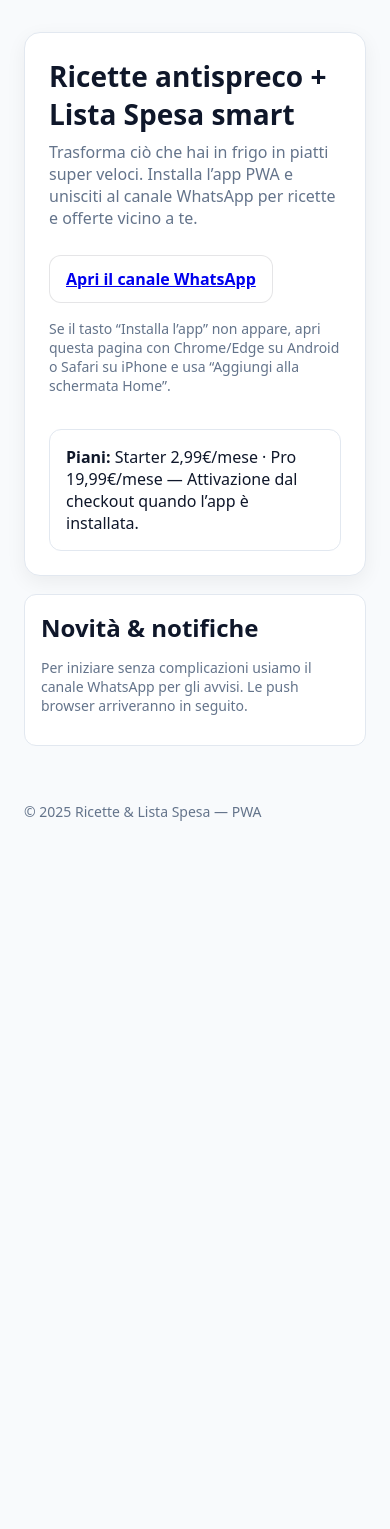
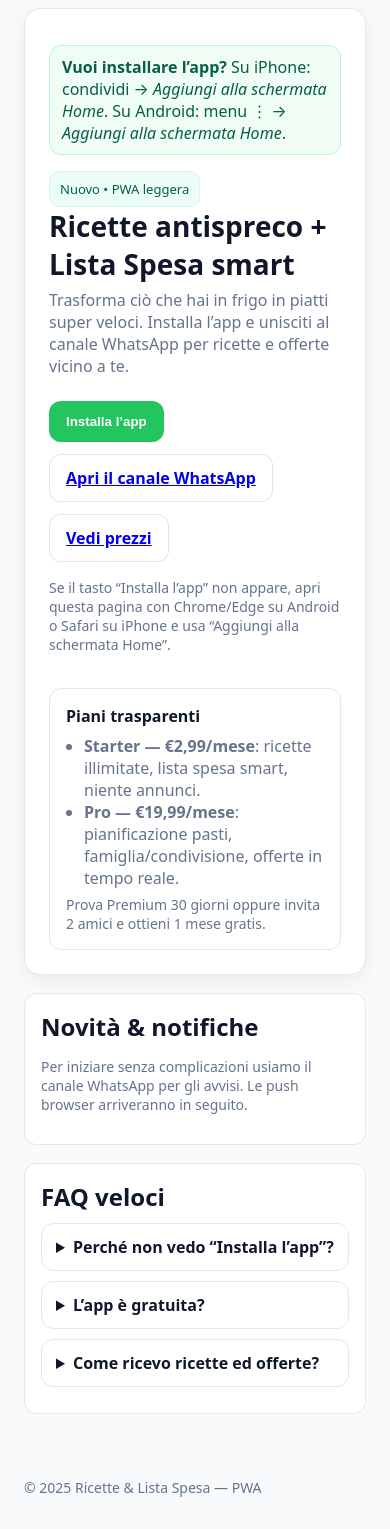
Before and after one commit to Salvatore251086/ricette-lista-spesa, a plain HTML site: page index.html in a window 390 px wide. Shown: the part 80-1609 px from the top of the page. Before the commit the page ends 933 px from the top, so only its background shows below. Drawn offline with Linux system fonts and the light colour scheme.

Commit message:
Update index.html

```diff
--- a/index.html
+++ b/index.html
@@ -4,98 +4,137 @@
   <meta charset="utf-8" />
   <meta name="viewport" content="width=device-width, initial-scale=1" />
   <title>Ricette & Lista Spesa — App</title>
-  <meta name="description" content="Ricette anti-spreco in base a ciò che hai in frigo, lista spesa smart e offerte vicine a te. Installa l'app e unisciti al canale WhatsApp per le ricette del giorno." />
+  <meta name="description" content="Ricette anti-spreco in base a ciò che hai in frigo, lista spesa smart e offerte vicine a te. Installa l'app PWA e unisciti al canale WhatsApp per ricette e offerte." />
 
-  <!-- IMPORTANTISSIMO per GitHub Pages (repo /ricette-lista-spesa/) -->
-  <base href="/ricette-lista-spesa/">
-
-  <!-- PWA: manifest + tema -->
-  <link rel="manifest" href="manifest.webmanifest" />
+  <!-- PWA -->
+  <link rel="manifest" href="/manifest.webmanifest" />
   <meta name="theme-color" content="#22C55E" />
 
-  <!-- Icone (percorsi relativi) -->
-  <link rel="icon" href="assets/icons/icon-192.png" sizes="192x192" type="image/png" />
-  <link rel="apple-touch-icon" href="assets/icons/icon-192.png" />
+  <!-- Icone -->
+  <link rel="icon" href="/assets/icons/icon-192.png" sizes="192x192" type="image/png" />
+  <link rel="apple-touch-icon" href="/assets/icons/icon-192.png" />
 
-  <!-- Stili leggeri -->
   <style>
-    :root { --green:#22C55E; --dark:#0f172a; --muted:#64748b; --bg:#f8fafc; }
+    :root{
+      --green:#22C55E; --dark:#0f172a; --muted:#64748b; --bg:#f8fafc;
+      --ring: rgba(34,197,94,.35);
+    }
     *{box-sizing:border-box}
+    html{scroll-behavior:smooth}
     body{
       margin:0; font-family:system-ui, -apple-system, Segoe UI, Roboto, Arial, sans-serif;
       color:var(--dark); background:var(--bg);
     }
-    header{
-      padding:24px; display:flex; justify-content:space-between; align-items:center;
-      max-width:980px; margin:0 auto;
+    header{max-width:980px; margin:0 auto; padding:20px 24px; display:flex; align-items:center; gap:10px}
+    .brand{display:flex; gap:10px; align-items:center; font-weight:700}
+    .brand img{width:40px; height:40px; border-radius:10px}
+
+    .container{max-width:980px; margin:0 auto; padding:0 24px 32px}
+    .hero{
+      margin-top:8px; display:grid; gap:16px; padding:24px; background:#fff;
+      border:1px solid #e2e8f0; border-radius:16px; box-shadow:0 6px 20px rgba(2,6,23,.06);
     }
-    .brand{display:flex; gap:10px; align-items:center; font-weight:700;}
-    .brand img{width:40px; height:40px; border-radius:10px}
-    .container{max-width:980px; margin:0 auto; padding:24px}
-    .hero{
-      display:grid; gap:16px; padding:24px; background:white; border-radius:16px; border:1px solid #e2e8f0;
-      box-shadow: 0 6px 20px rgba(2,6,23,.06);
+    h1{margin:0; font-size:clamp(28px,4.5vw,42px)}
+    p.lead{margin:6px 0 0; color:var(--muted); font-size:clamp(16px,2.4vw,18px)}
+
+    .actions{display:flex; flex-wrap:wrap; gap:12px; margin-top:8px}
+    .btn{
+      appearance:none; border:1px solid rgba(2,6,23,.1); background:#fff;
+      padding:12px 16px; border-radius:12px; cursor:pointer; font-weight:600;
+      transition:transform .05s ease, box-shadow .2s ease, border-color .2s ease;
     }
-    h1{font-size:clamp(28px,4vw,40px); margin:0}
-    p.lead{font-size:clamp(16px,2.5vw,18px); color:var(--muted); margin:8px 0 0 0}
-    .actions{display:flex; flex-wrap:wrap; gap:12px; margin-top:10px}
-    .btn{
-      appearance:none; border:1px solid rgba(2,6,23,.1); padding:12px 16px; border-radius:12px; cursor:pointer;
-      background:white; font-weight:600;
+    .btn:active{transform:translateY(1px)}
+    .btn-primary{
+      background:var(--green); color:#fff; border-color:transparent;
+      box-shadow:0 0 0 0 var(--ring);
     }
-    .btn-primary{background:var(--green); color:white; border-color:transparent}
-    .btn-outline{background:white}
+    .btn-primary:focus-visible{outline:none; box-shadow:0 0 0 6px var(--ring)}
+    .btn-outline{background:#fff}
     .note{font-size:14px; color:var(--muted)}
-    .card{
-      margin-top:18px; padding:16px; border-radius:12px; border:1px solid #e2e8f0; background:white;
+
+    .card{margin-top:18px; padding:16px; border-radius:12px; border:1px solid #e2e8f0; background:#fff}
+    .chip{display:inline-flex; align-items:center; gap:8px; font-size:13px; color:#065f46; background:#ecfdf5; border:1px solid #d1fae5; padding:8px 10px; border-radius:10px}
+
+    footer{max-width:980px; margin:32px auto; padding:0 24px; color:var(--muted); font-size:14px}
+
+    /* Banner “come installare” (compare solo quando serve) */
+    .install-hint{
+      display:none; position:sticky; top:0; z-index:20; background:#f0fdf4; border:1px solid #bbf7d0;
+      color:#065f46; padding:10px 12px; border-radius:12px; margin:12px 0 0;
     }
-    code{background:#f1f5f9; padding:2px 6px; border-radius:6px}
-    footer{max-width:980px; margin:32px auto; padding:0 24px; color:var(--muted); font-size:14px}
+    .install-hint b{color:#065f46}
+
+    /* FAQ a fisarmonica */
+    .faq{margin-top:18px}
+    .faq details{
+      background:#fff; border:1px solid #e2e8f0; border-radius:12px; padding:12px 14px; margin:10px 0;
+    }
+    .faq summary{cursor:pointer; font-weight:600; outline:none}
+    .faq p{margin:8px 0 0; color:var(--muted)}
   </style>
 </head>
 <body>
   <header>
     <div class="brand">
-      <img src="assets/icons/icon-192.png" alt="Ricette & Lista Spesa" />
+      <img src="/assets/icons/icon-192.png" alt="Ricette & Lista Spesa" />
       <span>Ricette & Lista Spesa</span>
     </div>
   </header>
 
   <main class="container">
-    <section class="hero">
+    <section class="hero" id="top">
+      <div class="install-hint" id="install-hint" role="status" aria-live="polite">
+        <b>Vuoi installare l’app?</b> Su iPhone: condividi → <em>Aggiungi alla schermata Home</em>. Su Android: menu ⋮ → <em>Aggiungi alla schermata Home</em>.
+      </div>
+
       <div>
+        <span class="chip">Nuovo • PWA leggera</span>
         <h1>Ricette antispreco + Lista Spesa smart</h1>
-        <p class="lead">
-          Trasforma ciò che hai in frigo in piatti super veloci. Installa l’app PWA e unisciti al canale WhatsApp
-          per ricette e offerte vicino a te.
-        </p>
+        <p class="lead">Trasforma ciò che hai in frigo in piatti super veloci. Installa l’app e unisciti al canale WhatsApp per ricette e offerte vicino a te.</p>
       </div>
 
       <div class="actions">
-        <!-- Bottone installazione PWA -->
         <button id="btn-install" class="btn btn-primary">Installa l’app</button>
-
-        <!-- Link al canale WhatsApp -->
         <a class="btn btn-outline" href="https://whatsapp.com/channel/0029Vb6la2aCHDycDs8wsn2h" target="_blank" rel="noopener">
           Apri il canale WhatsApp
         </a>
+        <a class="btn btn-outline" href="#prezzi">Vedi prezzi</a>
       </div>
 
-      <div class="note">
-        Se il tasto “Installa l’app” non appare, apri questa pagina con Chrome/Edge su Android o Safari su iPhone
-        e usa “Aggiungi alla schermata Home”.
-      </div>
+      <div class="note">Se il tasto “Installa l’app” non appare, apri questa pagina con Chrome/Edge su Android o Safari su iPhone e usa “Aggiungi alla schermata Home”.</div>
 
-      <div class="card">
-        <strong>Piani:</strong> Starter 2,99€/mese · Pro 19,99€/mese — Attivazione dal checkout quando l’app è installata.
+      <div class="card" id="prezzi">
+        <strong>Piani trasparenti</strong>
+        <ul style="margin:8px 0 0 18px; padding:0; color:var(--muted)">
+          <li><b>Starter — €2,99/mese</b>: ricette illimitate, lista spesa smart, niente annunci.</li>
+          <li><b>Pro — €19,99/mese</b>: pianificazione pasti, famiglia/condivisione, offerte in tempo reale.</li>
+        </ul>
+        <div class="note" style="margin-top:6px">Prova Premium 30 giorni oppure invita 2 amici e ottieni 1 mese gratis.</div>
       </div>
     </section>
 
-    <section class="card">
+    <section class="card" style="margin-top:18px">
       <h2 style="margin:0 0 8px">Novità & notifiche</h2>
-      <p class="note">
-        Per iniziare senza complicazioni usiamo il canale WhatsApp per gli avvisi. Le push browser arriveranno in seguito.
-      </p>
+      <p class="note">Per iniziare senza complicazioni usiamo il canale WhatsApp per gli avvisi. Le push browser arriveranno in seguito.</p>
+    </section>
+
+    <section class="card faq" style="margin-top:18px">
+      <h2 style="margin:0 0 6px">FAQ veloci</h2>
+
+      <details>
+        <summary>Perché non vedo “Installa l’app”?</summary>
+        <p>Apri con Chrome/Edge su Android o Safari su iPhone. Se non compare, usa il menu del browser e scegli “Aggiungi alla schermata Home”.</p>
+      </details>
+
+      <details>
+        <summary>L’app è gratuita?</summary>
+        <p>Sì, puoi usarla gratis per iniziare. I piani Starter e Pro sbloccano funzioni extra.</p>
+      </details>
+
+      <details>
+        <summary>Come ricevo ricette ed offerte?</summary>
+        <p>Iscriviti al canale WhatsApp con il pulsante in alto. Ti avviseremo lì.</p>
+      </details>
     </section>
   </main>
 
@@ -103,39 +142,84 @@
     © <span id="y"></span> Ricette & Lista Spesa — PWA
   </footer>
 
-  <!-- PWA: registrazione service worker + gestione install -->
+  <!-- Script pagina: PWA + micro-migliorie -->
   <script>
-    // Aggiorna anno footer
+    // Anno footer
     document.getElementById('y').textContent = new Date().getFullYear();
 
-    // Registra il service worker (PERCORSO RELATIVO per GitHub Pages)
+    // ————— Service Worker —————
     if ('serviceWorker' in navigator) {
       window.addEventListener('load', () => {
-        navigator.serviceWorker.register('service-worker.js')
+        navigator.serviceWorker.register('/service-worker.js')
           .catch(err => console.warn('SW registration failed:', err));
       });
     }
 
-    // Gestione installazione PWA
+    // ————— Gestione installazione PWA —————
+    const installBtn   = document.getElementById('btn-install');
+    const installHint  = document.getElementById('install-hint');
     let deferredPrompt = null;
-    const installBtn = document.getElementById('btn-install');
-    installBtn.style.display = 'none'; // nascosto finché non arriva l'evento
+    let hintTimer      = null;
 
+    // Nascondi il bottone se siamo già in modalità app (standalone)
+    const isStandalone = window.matchMedia('(display-mode: standalone)').matches
+                      || window.navigator.standalone === true;
+    if (isStandalone) {
+      installBtn.style.display = 'none';
+    }
+
+    // Ricezione dell’evento “beforeinstallprompt”
     window.addEventListener('beforeinstallprompt', (e) => {
       e.preventDefault();
       deferredPrompt = e;
       installBtn.style.display = 'inline-flex';
+      // se arriva il prompt, non mostrare il banner guida
+      clearTimeout(hintTimer);
+      installHint.style.display = 'none';
     });
 
+    // Se dopo 3s non è arrivato il prompt, mostra il banner guida (iOS/altro)
+    hintTimer = setTimeout(() => {
+      if (!deferredPrompt && !isStandalone) {
+        installHint.style.display = 'block';
+      }
+    }, 3000);
+
+    // Clic su “Installa”
     installBtn.addEventListener('click', async () => {
       if (!deferredPrompt) {
-        alert('Se non compare il popup, usa “Aggiungi a schermata Home” dal menu del browser.');
+        alert('Se non compare il popup, apri il menu del browser e scegli “Aggiungi alla schermata Home”.');
         return;
       }
       deferredPrompt.prompt();
-      await deferredPrompt.userChoice; // { outcome: 'accepted'|'dismissed' }
+      const { outcome } = await deferredPrompt.userChoice;
       deferredPrompt = null;
-      installBtn.blur();
+      if (outcome === 'accepted') {
+        installBtn.style.display = 'none';
+        installHint.style.display = 'none';
+      }
+    });
+
+    // Quando l’app viene installata
+    window.addEventListener('appinstalled', () => {
+      installBtn.style.display = 'none';
+      installHint.style.display = 'none';
+    });
+
+    // ————— Scroll morbido a “Prezzi” se presente #prezzi —————
+    if (location.hash === '#prezzi') {
+      const el = document.getElementById('prezzi');
+      if (el) el.scrollIntoView({ behavior: 'smooth', block: 'start' });
+    }
+
+    // ————— FAQ: apri/chiudi una alla volta (opzionale, UX pulita) —————
+    const faqs = document.querySelectorAll('.faq details');
+    faqs.forEach(dtl => {
+      dtl.addEventListener('toggle', () => {
+        if (dtl.open) {
+          faqs.forEach(other => { if (other !== dtl) other.open = false; });
+        }
+      });
     });
   </script>
 </body>
```
